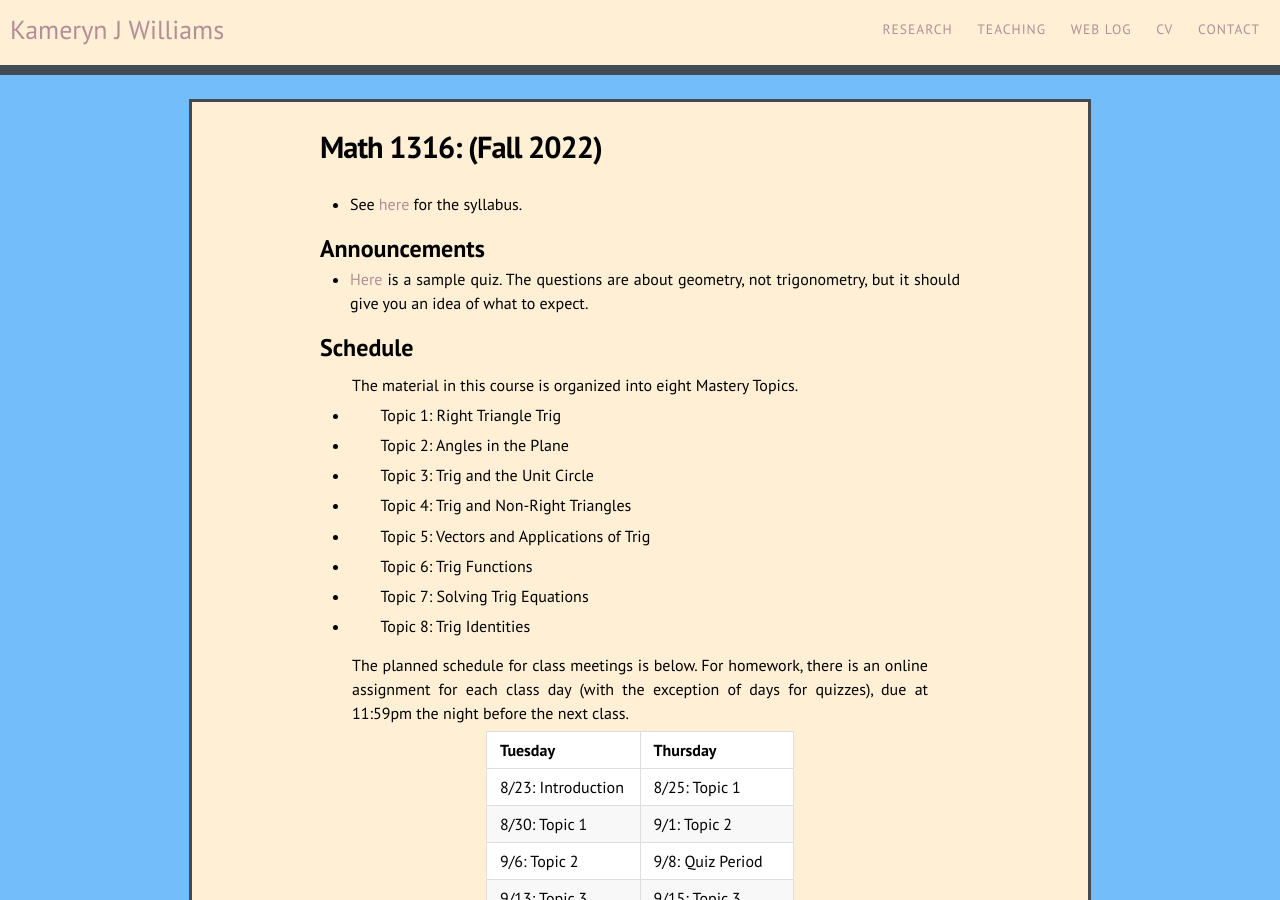
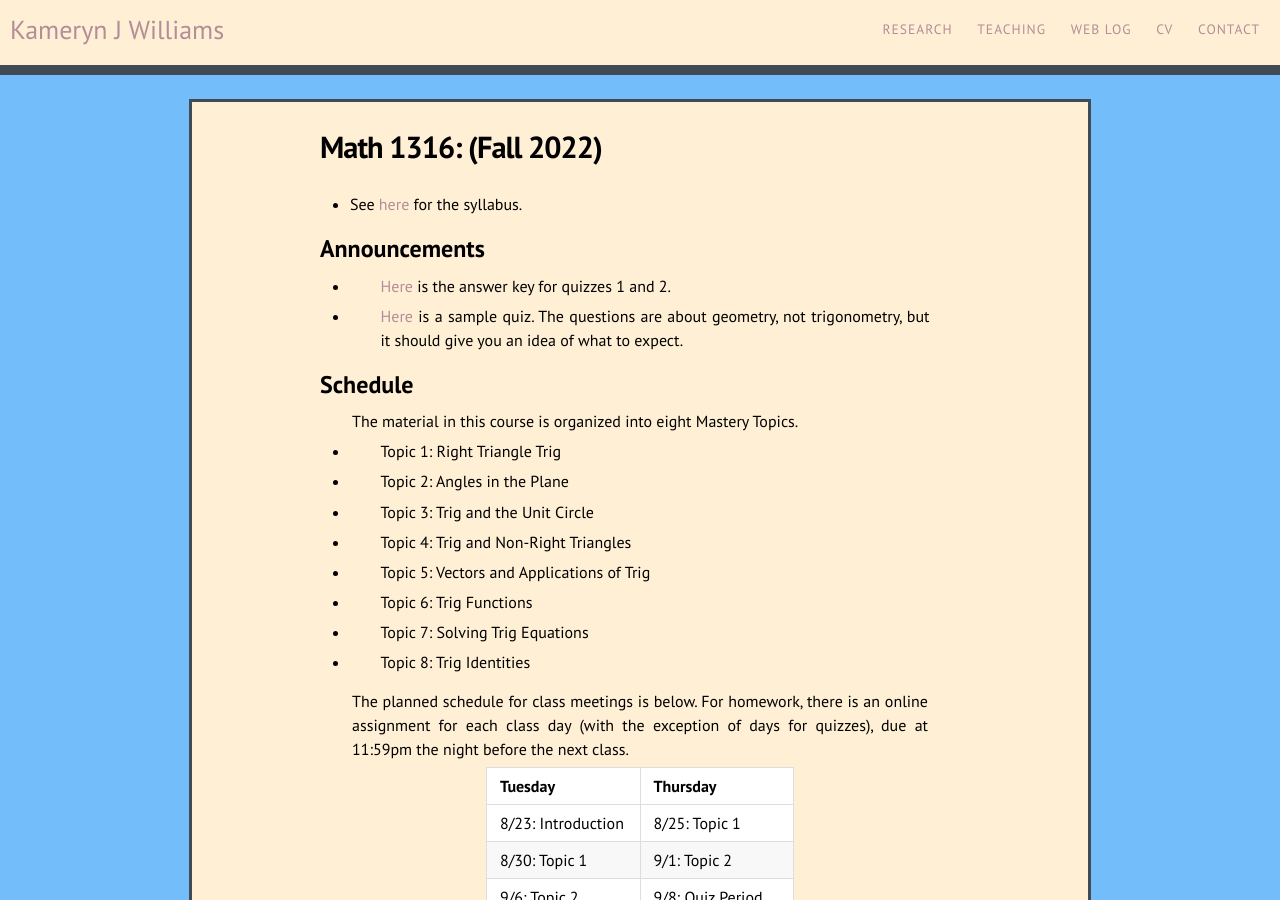
Before and after one commit to kamerynjw/kamerynjw.github.io, a Jekyll site: the page built from teaching/2022/math1316fall.md, in a window 1280 px wide and 900 px high. Built offline with Jekyll 4.4.1, drawn with Linux system fonts in a browser that asks for light colours; nearby versions of some CDN libraries.

Commit message:
answer key for quizzes

```diff
--- a/teaching/2022/math1316fall.md
+++ b/teaching/2022/math1316fall.md
@@ -10,6 +10,8 @@ permalink: /teaching/2022/math1316fall/
 
 Announcements
 -------------
+
+* [Here]({{ page.url}}q12a-answers.pdf) is the answer key for quizzes 1 and 2.
 
 * [Here]({{ page.url}}sq.pdf) is a sample quiz. The questions are about geometry, not trigonometry, but it should give you an idea of what to expect.
 
```
Also changed, not shown: 1 other file.
